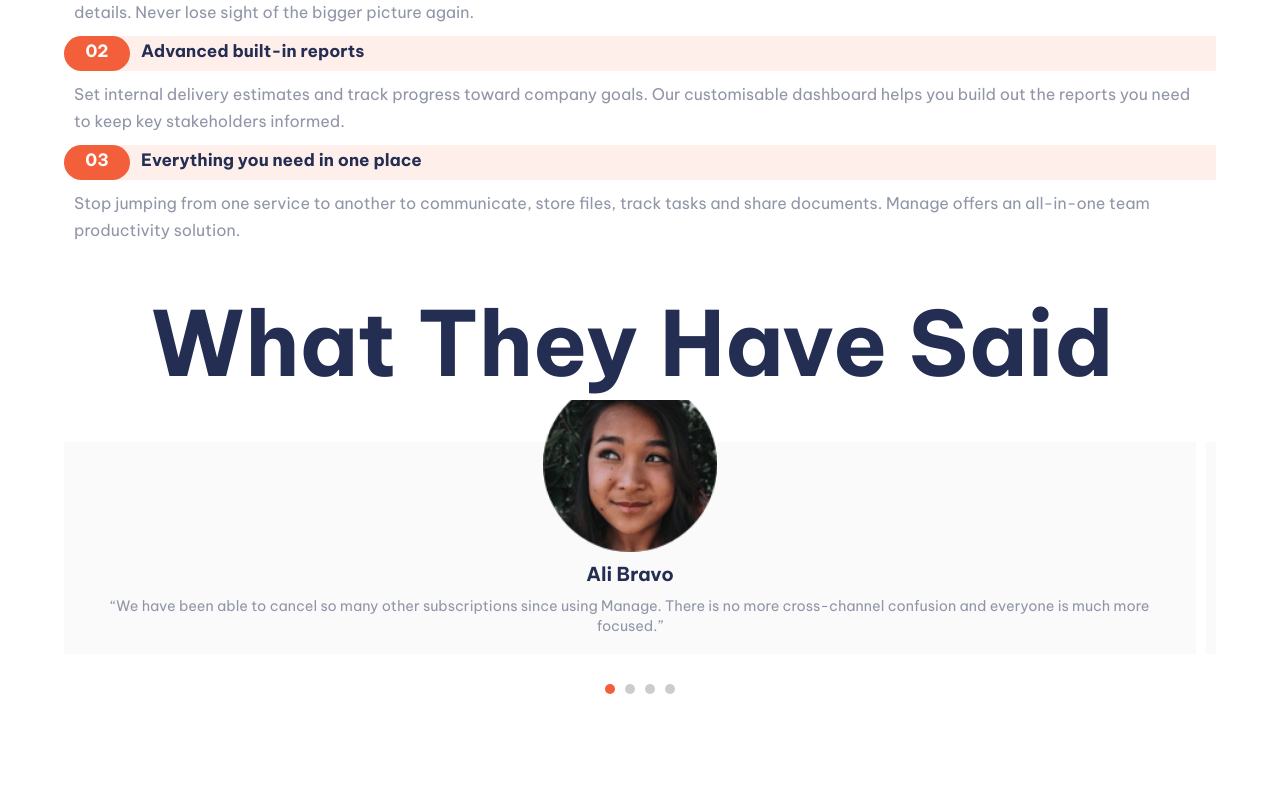
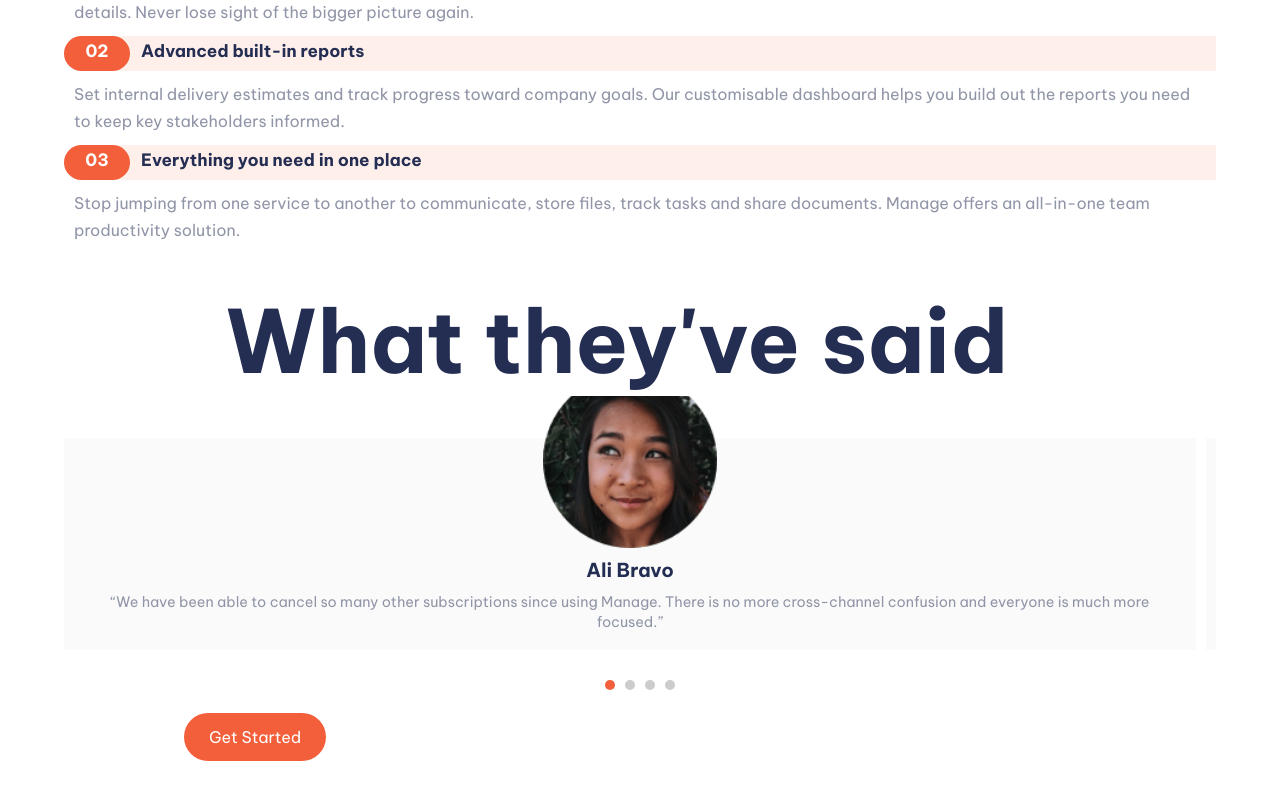
Before and after one commit to IderaNimah/Manage-Landing-Page, a React (Vite) app: page / in a window 1280 px wide. Shown: the part 1104-1904 px from the top of the page. Before the commit the page ends 1830 px from the top, so only its background shows below. Built offline with nearby package versions, Linux system fonts and the light colour scheme.

Commit message:
page three finale

```diff
--- a/src/Components/PageThree/PageThree.css
+++ b/src/Components/PageThree/PageThree.css
@@ -4,9 +4,9 @@
 }
 
 .pagethree h1 {
-    font-size: 7vw;
+    font-size: 6.8vw;
     font-weight: 600;
-    width: 85%;
+    width: 72%;
     margin: 0 auto;
     color: var(--DarkBlue);
 }
@@ -104,3 +104,7 @@
 .indicator.active {
     background-color: var(--BrightRed); /* Active color */
 }
+
+.pagethreebtn {
+    margin: 23px 120px;
+}
--- a/src/Components/PageThree/PageThree.jsx
+++ b/src/Components/PageThree/PageThree.jsx
@@ -42,7 +42,7 @@ function PageThree() {
 
     return (
         <div className="pagethree">
-            <h1>What They Have Said</h1>
+            <h1>What they&apos;ve said</h1>
 
             <div className="card-container" ref={cardContainerRef}>
                 <div className="card">
@@ -95,6 +95,8 @@ function PageThree() {
                     ></div>
                 ))}
             </div>
+
+            <button className="btn pagethreebtn">Get Started</button>
         </div>
     );
 }
```
